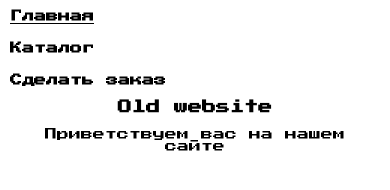
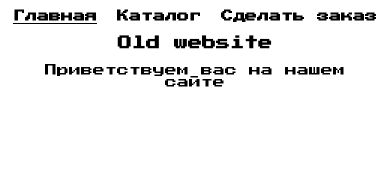
Before and after one commit to IvanSergunin001/test2, a plain HTML site: page главная.html in a window 390 px wide. Drawn offline with Linux system fonts and the light colour scheme.

Commit message:
Update главная.html

```diff
--- a/главная.html
+++ b/главная.html
@@ -44,7 +44,7 @@
 
         @media (max-width: 600px) {
             nav ul {
-                flex-direction: column;
+                justify-content: center;
                 gap: 10px;
             }
 
```
